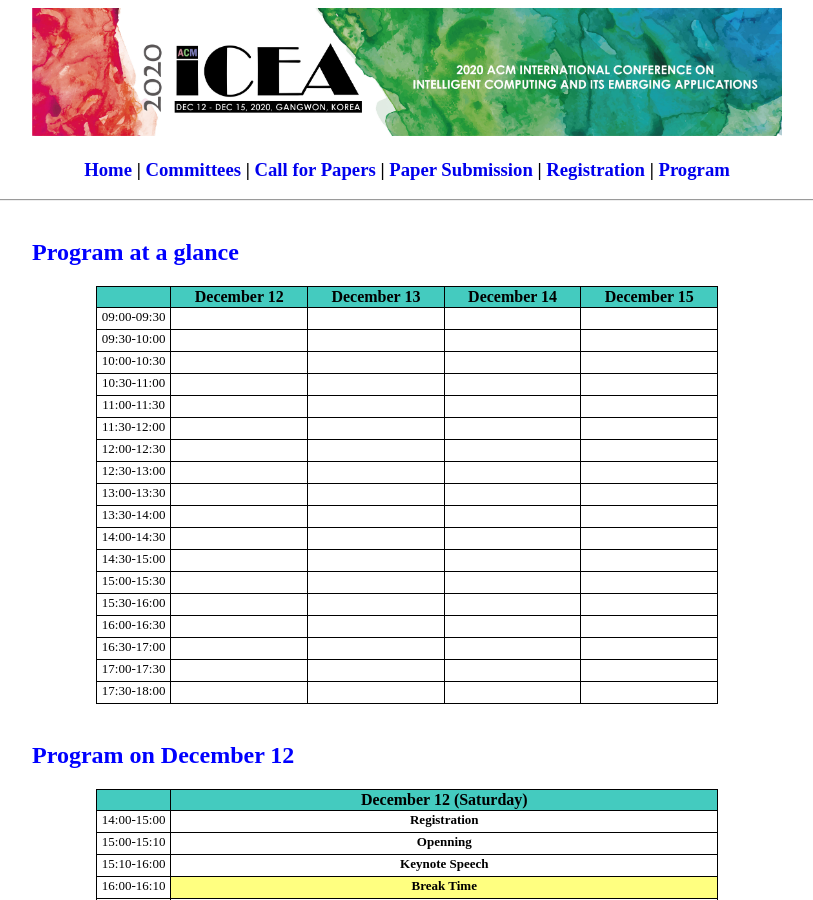
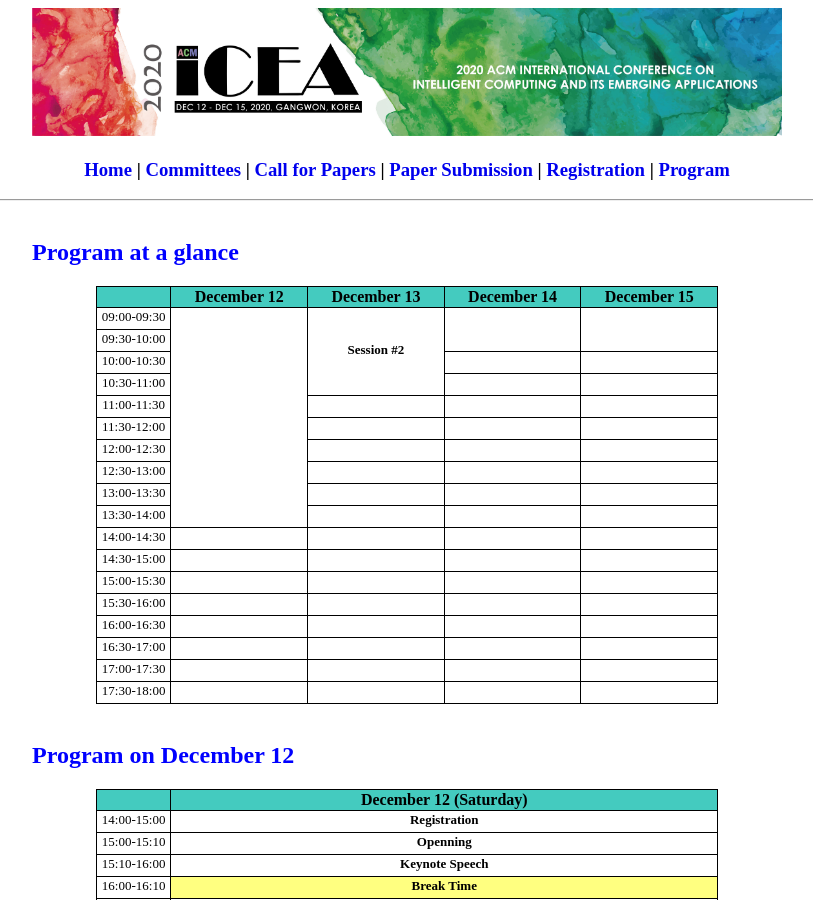
Before and after one commit to icea-conf/2020, a Jekyll site: the page built from program/index.html, in a window 1280 px wide and 900 px high. Shown: the whole window, without its empty margins (233-1046 px from the left). Built offline with Jekyll 4.4.1, drawn with Linux system fonts in a browser that asks for light colours.

Commit message:
Update index.html

```diff
--- a/program/index.html
+++ b/program/index.html
@@ -29,26 +29,22 @@
                               <td class="tcontent4">
                                    09:00-09:30
                               </td>
-                              <td class="tcontent4"></td>
-                              <td class="tcontent4"></td>
-                              <td class="tcontent4"></td>
-                              <td class="tcontent4"></td>
+                              <td class="tcontent4" rowspan="10"></td>
+                              <td class="tcontent4" rowspan="4">
+                                   <b>Session #2</b>
+                              </td>
+                              <td class="tcontent4" rowspan="2"></td>
+                              <td class="tcontent4" rowspan="2"></td>
                          </tr>
                          <tr>
                               <td class="tcontent4">
                                    09:30-10:00
                               </td>
-                              <td class="tcontent4"></td>
-                              <td class="tcontent4"></td>
-                              <td class="tcontent4"></td>
-                              <td class="tcontent4"></td>
                          </tr>
                          <tr>
                               <td class="tcontent4">
                                    10:00-10:30
                               </td>
-                              <td class="tcontent4"></td>
-                              <td class="tcontent4"></td>
                               <td class="tcontent4"></td>
                               <td class="tcontent4"></td>
                          </tr>
@@ -58,14 +54,11 @@
                               </td>
                               <td class="tcontent4"></td>
                               <td class="tcontent4"></td>
-                              <td class="tcontent4"></td>
-                              <td class="tcontent4"></td>
                          </tr>
                          <tr>
                               <td class="tcontent4">
                                    11:00-11:30
                               </td>
-                              <td class="tcontent4"></td>
                               <td class="tcontent4"></td>
                               <td class="tcontent4"></td>
                               <td class="tcontent4"></td>
@@ -77,13 +70,11 @@
                               <td class="tcontent4"></td>
                               <td class="tcontent4"></td>
                               <td class="tcontent4"></td>
-                              <td class="tcontent4"></td>
                          </tr>
                          <tr>
                               <td class="tcontent4">
                                    12:00-12:30
                               </td>
-                              <td class="tcontent4"></td>
                               <td class="tcontent4"></td>
                               <td class="tcontent4"></td>
                               <td class="tcontent4"></td>
@@ -95,7 +86,6 @@
                               <td class="tcontent4"></td>
                               <td class="tcontent4"></td>
                               <td class="tcontent4"></td>
-                              <td class="tcontent4"></td>
                          </tr>
                          <tr>
                               <td class="tcontent4">
@@ -104,13 +94,11 @@
                               <td class="tcontent4"></td>
                               <td class="tcontent4"></td>
                               <td class="tcontent4"></td>
-                              <td class="tcontent4"></td>
                          </tr>
                          <tr>
                               <td class="tcontent4">
                                    13:30-14:00
                               </td>
-                              <td class="tcontent4"></td>
                               <td class="tcontent4"></td>
                               <td class="tcontent4"></td>
                               <td class="tcontent4"></td>
```
